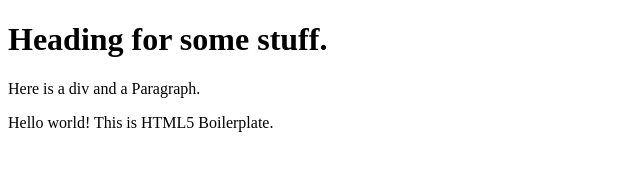
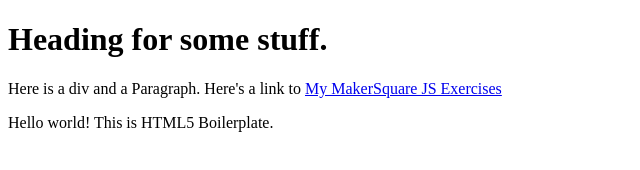
Before and after one commit to Stampy1824/gitGUI, a plain HTML site: page index.html in a window 1280 px wide. Shown: the whole page, without its empty margins (0-640 px from the left). Drawn offline with nearby package versions, Linux system fonts and the light colour scheme.

Commit message:
Successful merge

```diff
--- a/index.html
+++ b/index.html
@@ -20,7 +20,7 @@
         <!-- Add your site or application content here -->
         <div>
         	<h1>Heading for some stuff.</h1>
-        	<p>Here is a div and a Paragraph.</p>
+        	<p>Here is a div and a Paragraph. Here's a link to <a href="http://Stampy1824.github.io/gitGUI" title="Link to my first gh-pages">My MakerSquare JS Exercises<a></p>
         </div>
         <p>Hello world! This is HTML5 Boilerplate.</p>
 
```
